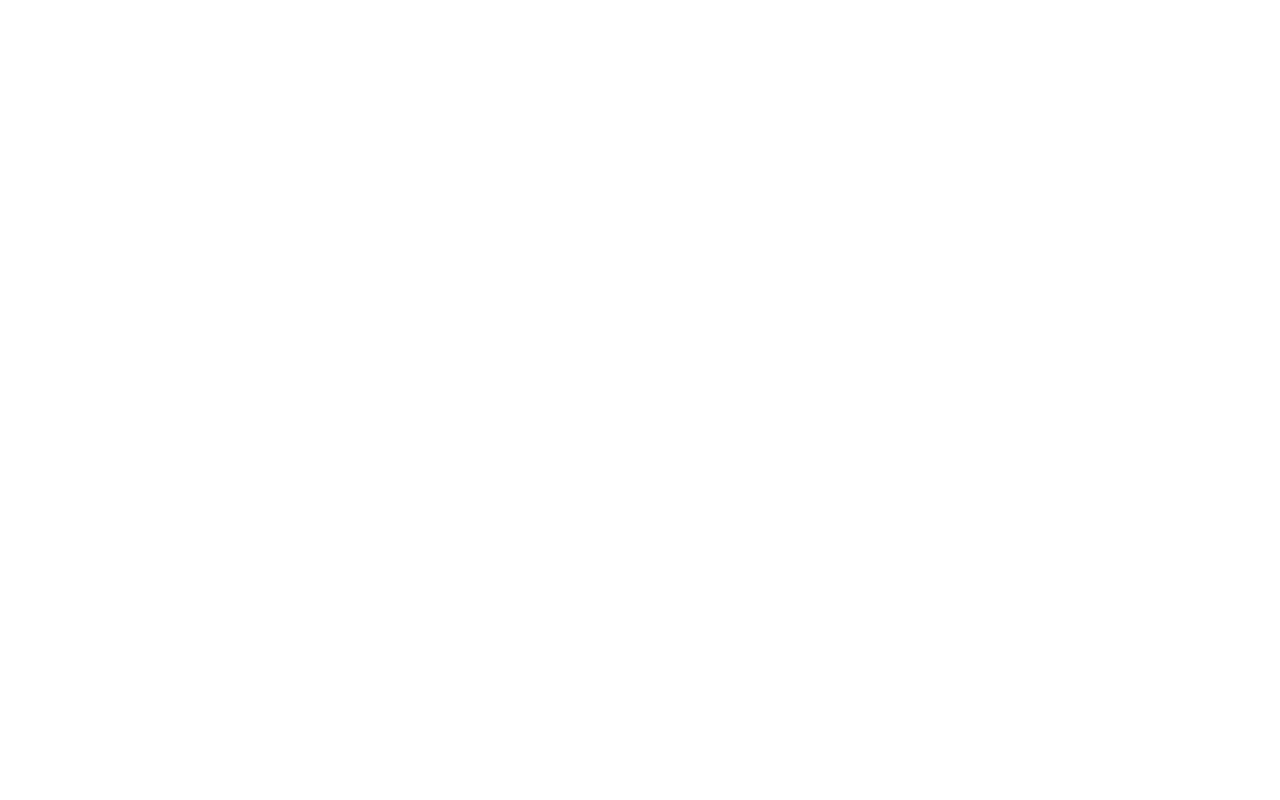
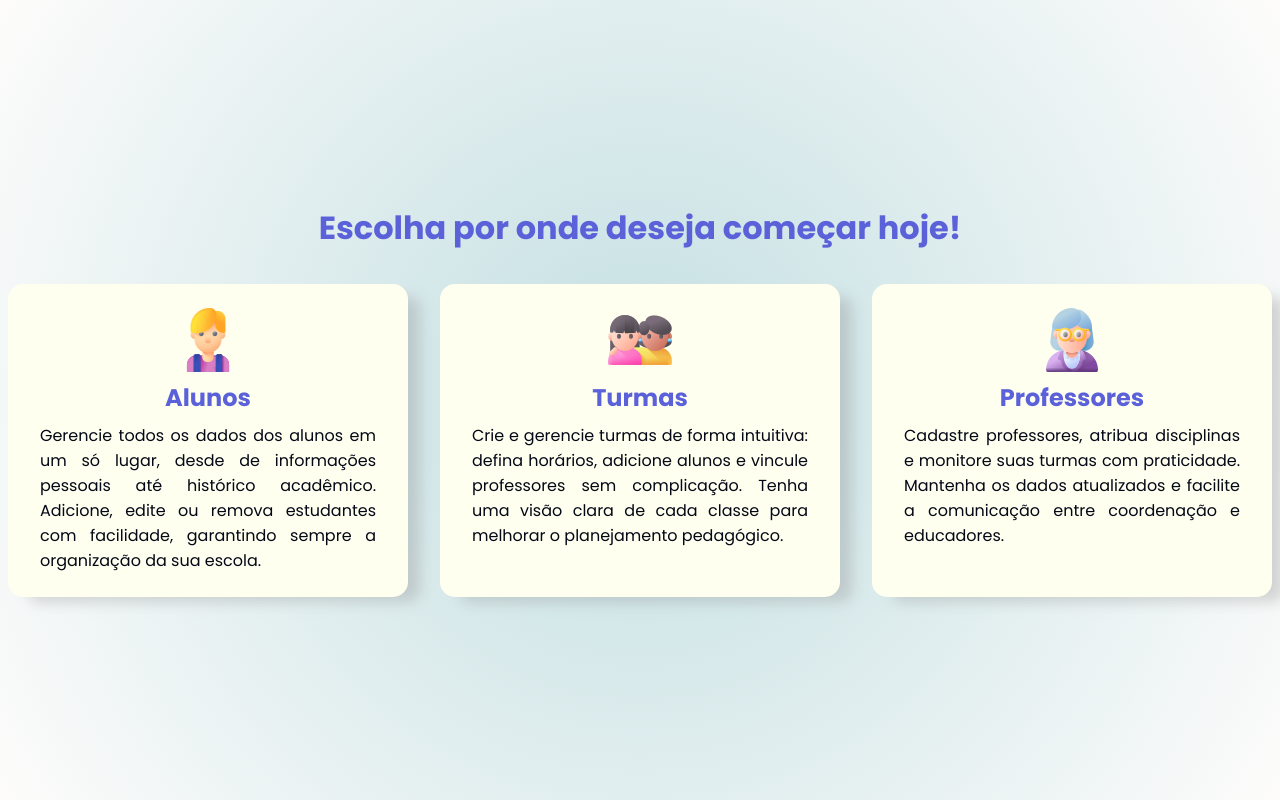
Before and after one commit to biancalmds/EasyClass, a plain HTML site: page escolha.html in a window 1280 px wide. Drawn offline with Linux system fonts and the light colour scheme.

Commit message:
adicionando variáveis css e trabalhando na página de escolha

```diff
--- a/assets/css/global/variables.css
+++ b/assets/css/global/variables.css
@@ -1,3 +1,6 @@
-/* :root {
-
-} */
+:root {
+    --main-h1-color: #5b61d9;
+    --main-p-color: #040816;
+    --main-bg-color: #C3DFE2;
+    --main-bg-gradient-color: radial-gradient(circle, rgba(195, 223, 226, 1) 0%, rgba(253, 252, 251, 1) 100%);
+}
--- /dev/null
+++ b/assets/css/pages/escolha/escolha.css
@@ -0,0 +1,2 @@
+@import url(../../global/global.css);
+@import url(./partials/choose.css);
--- /dev/null
+++ b/assets/css/pages/escolha/partials/choose.css
@@ -0,0 +1,59 @@
+body {
+    background: var(--main-bg-color);
+    background: var(--main-bg-gradient-color);
+}
+
+#choose-section {
+    height: 100vh;
+    display: flex;
+    flex-direction: column;
+    justify-content: center;
+    align-content: center;
+    align-items: center;
+}
+
+#choose-section h1 {
+    color: var(--main-h1-color);
+    font-size: 2rem;
+    text-align: center;
+    margin-bottom: 2rem;
+}
+
+#container-cards {
+    display: grid;
+    grid-template-columns: repeat(3, 1fr);
+    grid-template-rows: repeat(1, 1fr);
+    gap: 2rem;
+}
+
+.card {
+    background-color: #ffffef;
+    border-radius: 15px;
+    box-shadow: 16px 9px 14px -4px rgba(150, 150, 150, 0.37);
+    width: 25rem;
+    padding: 1.5rem;
+}
+
+.card h2 {
+    color: var(--main-h1-color);
+    text-align: center;
+    margin: 0.5rem 0;
+}
+
+.card p {
+    padding: 0 0.5rem;
+    color: var(--main-p-color);
+    text-align: justify;
+}
+
+.card-img {
+    display: flex;
+    justify-content: center;
+    align-items: center;
+}
+
+.card:hover{
+    cursor: pointer;
+    transform: scale(1.1, 1.1);
+    transition: 0.8s;
+}
--- a/assets/css/pages/index/index.css
+++ b/assets/css/pages/index/index.css
@@ -1,8 +1,2 @@
 @import url(../../global/global.css);
 @import url(./partials/section-one.css);
-@import url(./partials/section-one-media.css);
-
-body {
-    background: #C3DFE2;
-    background: radial-gradient(circle, rgba(195, 223, 226, 1) 0%, rgba(253, 252, 251, 1) 100%);
-}
--- a/assets/css/pages/index/partials/section-one.css
+++ b/assets/css/pages/index/partials/landing-page.css
@@ -1,3 +1,8 @@
+body {
+    background: var(--main-bg-color);
+    background: var(--main-bg-gradient-color);
+}
+
 #section-one {
     height: 100vh;
     display: flex;
@@ -11,20 +16,21 @@
     flex-wrap: wrap;
     justify-content: center;
     align-items: center;
+    margin-bottom: 4rem;
 }
 
 .con-left h1 {
     font-size: 3.5rem;
-    color: #5b61d9;
+    color: var(--main-h1-color);
 }
 
 .con-left p {
-    color: #040816;
+    color: var(--main-p-color);
 }
 
 .con-left span {
     font-weight: 600;
-    color: #6766e0;
+    color: var(--main-h1-color);
 }
 
 .con-left {
--- a/escolha.html
+++ b/escolha.html
@@ -0,0 +1,38 @@
+<!DOCTYPE html>
+<html lang="pt-br">
+<head>
+    <meta charset="UTF-8">
+    <meta name="viewport" content="width=device-width, initial-scale=1.0">
+    <meta name="description" content="Sistema de gerenciamento escolar">
+    <meta name="keywords" content="Sistema, Escola, Gestão, Organização, Alunos, Professores, Turmas">
+    <title>EasyClass</title>
+    <link rel="stylesheet" href="./assets/css/pages/escolha/escolha.css">
+</head>
+<body>
+    <section id="choose-section">
+        <h1>Escolha por onde deseja começar hoje!</h1>
+        <div id="container-cards">
+            <div class="card">
+                <div class="card-img">
+                    <img src="./assets/images/pages/escolha/student.png" alt="">
+                </div>
+                <h2>Alunos</h2>
+                <p>Gerencie todos os dados dos alunos em um só lugar, desde de informações pessoais até histórico acadêmico. Adicione, edite ou remova estudantes com facilidade, garantindo sempre a organização da sua escola.</p>
+            </div>
+            <div class="card">
+                <div class="card-img">
+                    <img src="./assets/images/pages/escolha/class.png" alt="Duas alunas representando uma turma">
+                </div>
+                <h2>Turmas</h2>
+                <p>Crie e gerencie turmas de forma intuitiva: defina horários, adicione alunos e vincule professores sem complicação. Tenha uma visão clara de cada classe para melhorar o planejamento pedagógico.</p>
+            </div>
+            <div class="card">
+                <div class="card-img">
+                    <img src="./assets/images/pages/escolha/teacher.png" alt="Professora">
+                </div>
+                <h2>Professores</h2>
+                <p>Cadastre professores, atribua disciplinas e monitore suas turmas com praticidade. Mantenha os dados atualizados e facilite a comunicação entre coordenação e educadores.</p>
+            </div>
+        </div>
+    </section>
+</body>
```
Also changed, not shown: assets/css/global/global.css (line endings or trailing spaces), assets/images/pages/escolha/class.png (added), assets/images/pages/escolha/student.png (added), assets/images/pages/escolha/teacher.png (added).
